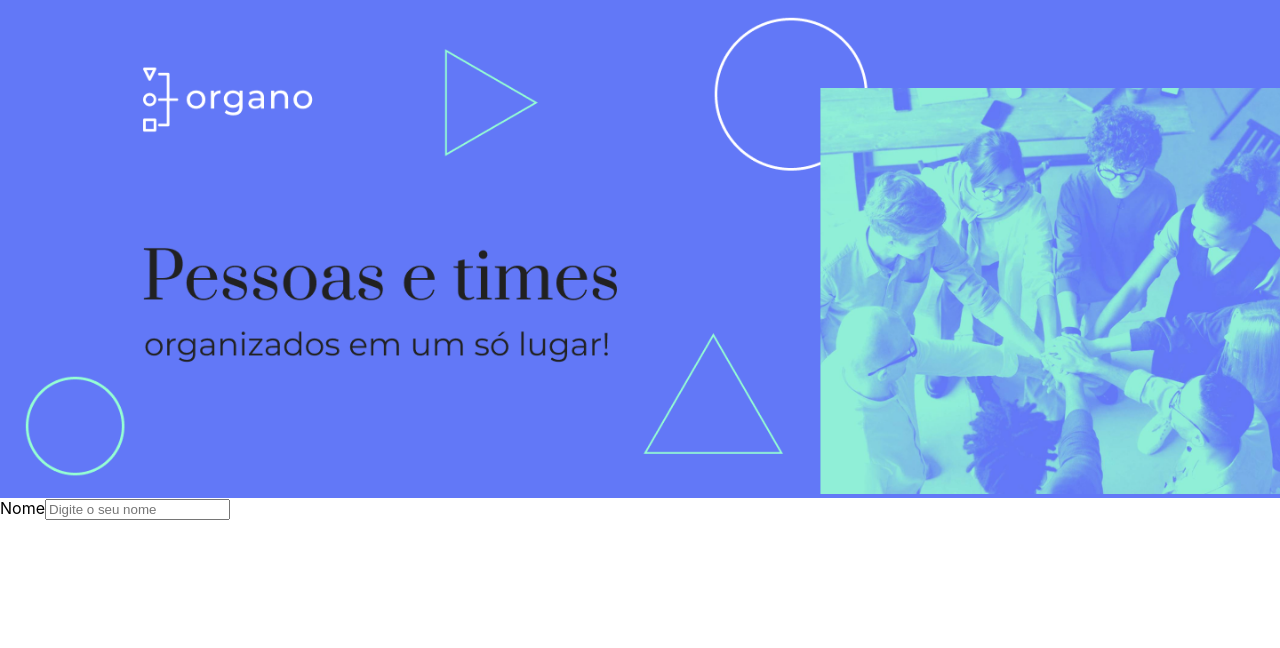
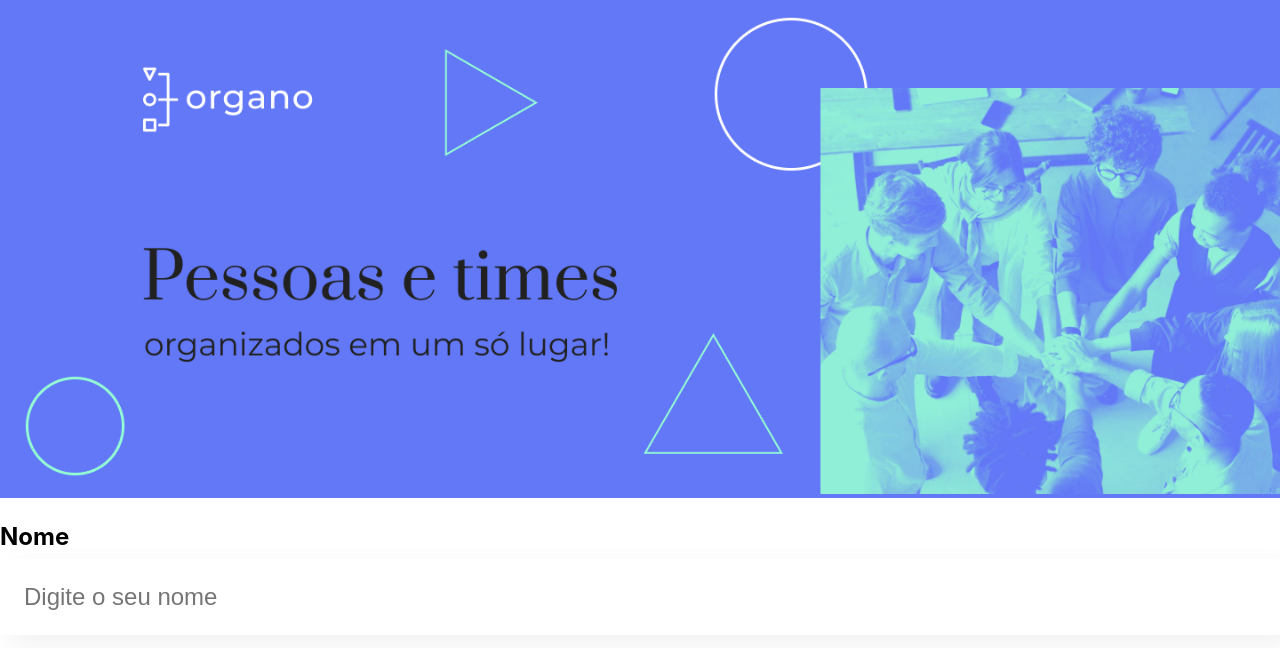
Before and after one commit to raphaelaferraz/organo, a React (Create React App) app in the folder organo/: page / in a window 1280 px wide. Shown: the top 648 px of the page. Built offline with nearby package versions, Linux system fonts and the light colour scheme.

Commit message:
Adição do CSS do componente Campo Texto

```diff
--- /dev/null
+++ b/organo/src/componentes/CampoTexto/CampoTexto.css
@@ -0,0 +1,21 @@
+.campo_texto {
+  margin: 24px 0
+}
+
+.campo_texto--label {
+  font-size: 24px;
+  font-weight: bold;
+  display: block;
+  margin-bottom: 8px;
+}
+
+.campo_texto--input {
+  box-sizing: border-box;
+  width: 100%;
+  border: none;
+  outline: none;
+  box-shadow: 10px 10px 30px 0px rgba(0, 0, 0, 0.06);
+  background-color: #FFFFFF;
+  font-size: 24px;
+  padding: 24px;
+}
--- a/organo/src/componentes/CampoTexto/index.js
+++ b/organo/src/componentes/CampoTexto/index.js
@@ -1,3 +1,5 @@
+import './CampoTexto.css'
+
 const CampoTexto = () => {
   return(
     <div className="campo_texto">
```
